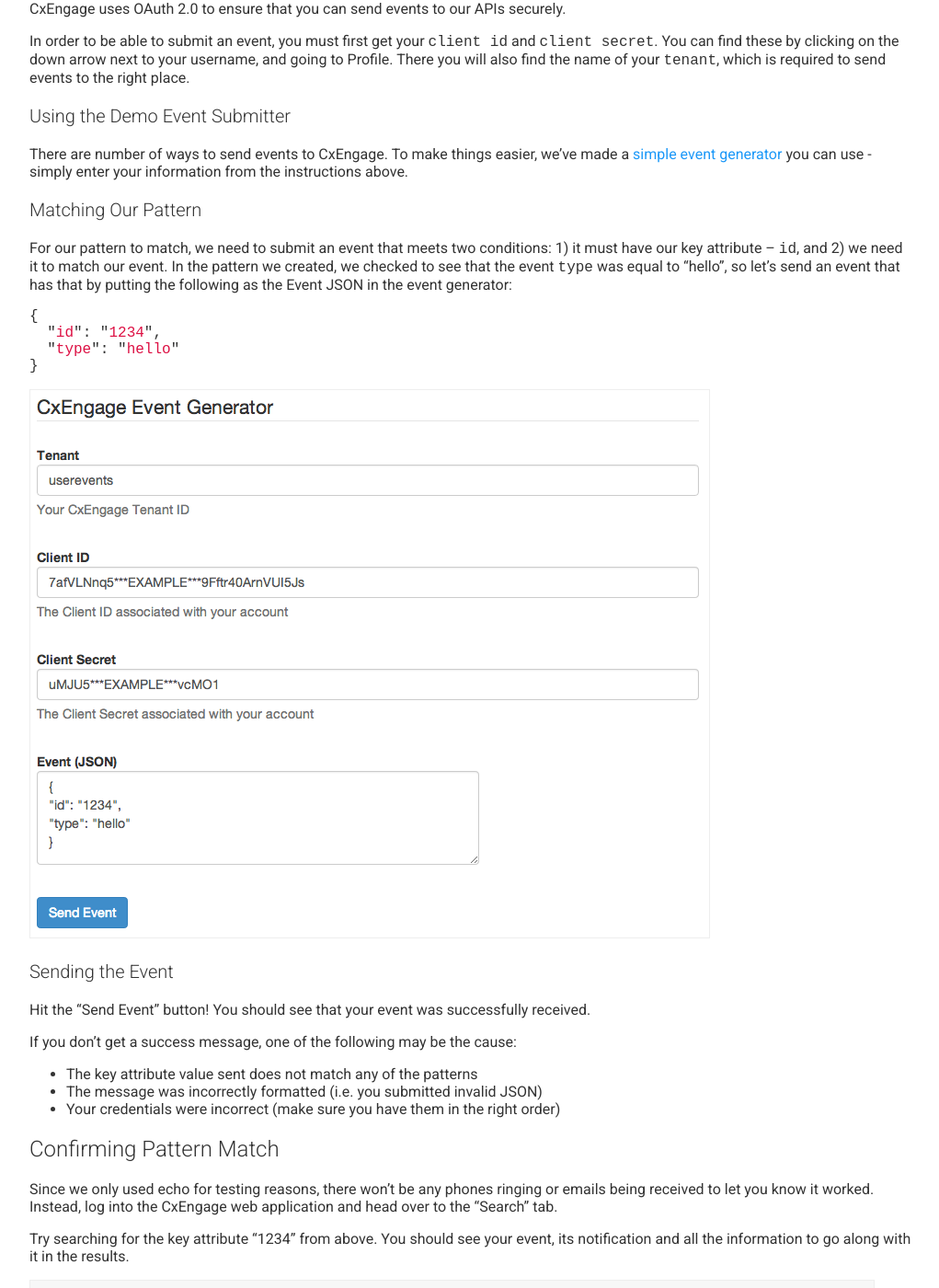
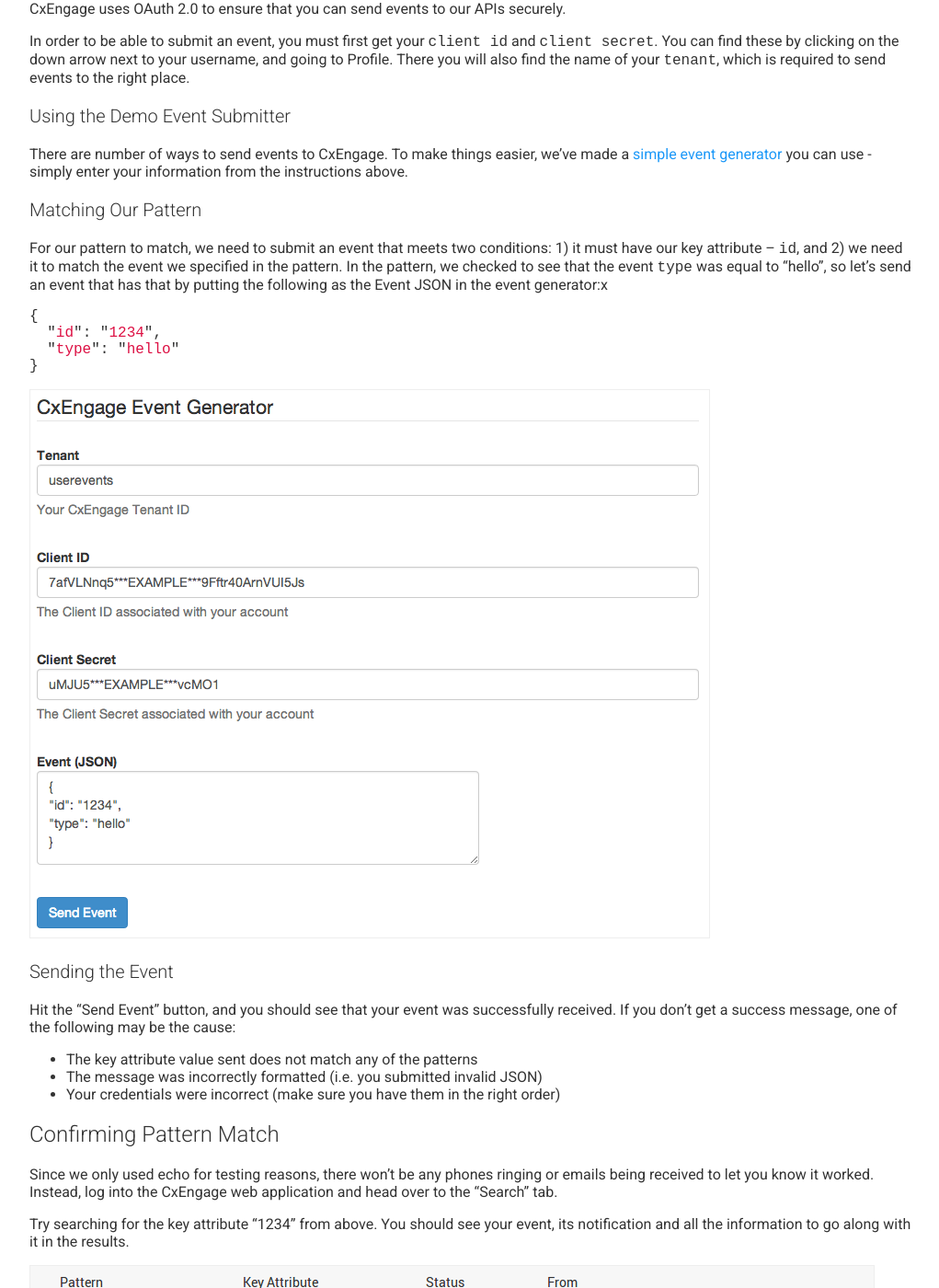
Before and after one commit to ianbishop/userevents.github.io, a Jekyll site: the page built from 4.2/docs/quickstart.md, in a window 1280 px wide and 1400 px high, scrolled down 1630 px. Shown: the whole window at 92% size, without its empty margins (0-1021 px from the left). Built offline with Jekyll 4.4.1, drawn with Linux system fonts in a browser that asks for light colours; Markdown is read by kramdown in place of the engine named in the settings; some of the changed text lies outside the part shown.

Commit message:
More changes

```diff
--- a/4.2/docs/quickstart.md
+++ b/4.2/docs/quickstart.md
@@ -66,7 +66,7 @@
 
 ### Matching Our Pattern
 
-For our pattern to match, we need to submit an event that meets two conditions: 1) it must have our key attribute -- `id`, and 2) we need it to match our event. In the pattern we created, we checked to see that the event `type` was equal to "hello", so let's send an event that has that by putting the following as the Event JSON in the event generator:
+For our pattern to match, we need to submit an event that meets two conditions: 1) it must have our key attribute -- `id`, and 2) we need it to match the event we specified in the pattern. In the pattern, we checked to see that the event `type` was equal to "hello", so let's send an event that has that by putting the following as the Event JSON in the event generator:x
 
 {% highlight javascript %}
 {
@@ -79,9 +79,7 @@
 
 ### Sending the Event
 
-Hit the "Send Event" button! You should see that your event was successfully received.
-
-If you don't get a success message, one of the following may be the cause:
+Hit the "Send Event" button, and you should see that your event was successfully received. If you don't get a success message, one of the following may be the cause:
 
 * The key attribute value sent does not match any of the patterns
 * The message was incorrectly formatted (i.e. you submitted invalid JSON)
@@ -98,7 +96,7 @@
 ## What's Next
 
 This example provided you with a chance to get a better understanding of
-CxEngage and see it work from end-to-end. Now you can begin creating more complex patterns, using the augment service to add additional attributes to events and connect CxEngage with your third-party systems like Salesforce.com, DataSift, Twilio or SendGrid.
+CxEngage and see it work from end-to-end. Now you can begin creating more complex patterns, using the augment service to add additional attributes to events and connect CxEngage with your third-party systems like Salesforce.com, DataSift, Twilio and SendGrid.
 
 Next we're going to cover some of the key concepts of CxEngage, giving you a
 better chance to see how you can be creative with the system.
```
